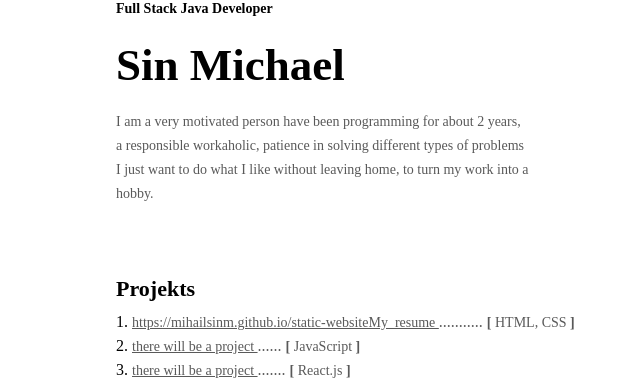
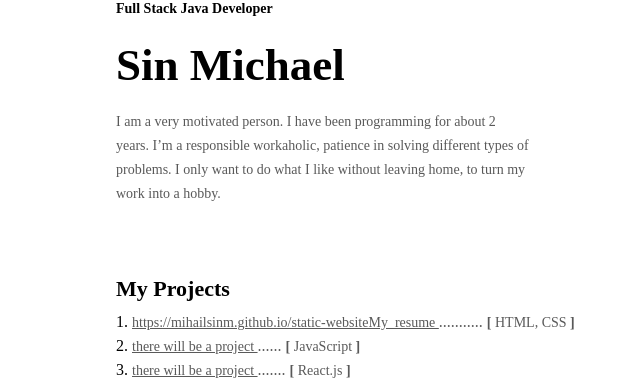
Before and after one commit to mihailsinM/static-websiteMy_resume, a plain HTML site: page index.html in a window 1280 px wide. Shown: the part 108-500 px from the top of the page, 394-1011 px from the left. Drawn offline with Linux system fonts and the light colour scheme.

Commit message:
cssMerge branch 'master' of https://github.com/mihailsinM/static-websiteMy_resume

```diff
--- a/index.html
+++ b/index.html
@@ -82,16 +82,14 @@
                 <h2 class="front">Full Stack Java Developer</h2>
                 <h1 class="name">Sin Michael</h1>
                 <p class="about-me">
-                    I am a very motivated person have been programming for about
-                    2 years, a responsible workaholic,
-                    patience in solving different types of problems
-                    I just want to do what I like without leaving home,
-                    to turn my work into a hobby.
+                    I am a very motivated person. I have been programming for about 2 years.
+                    I’m a responsible workaholic, patience in solving different types of problems.
+                    I only want to do what I like without leaving home, to turn my work into a hobby.
                 </p>
             </div>
             <!-- project conteiner -->
             <div>
-                <h3 class="projekts">Projekts</h3>
+                <h3 class="projekts">My Projects</h3>
                 <ol>
                     <li class="projekts-item">
                         <a class="prg"
```
